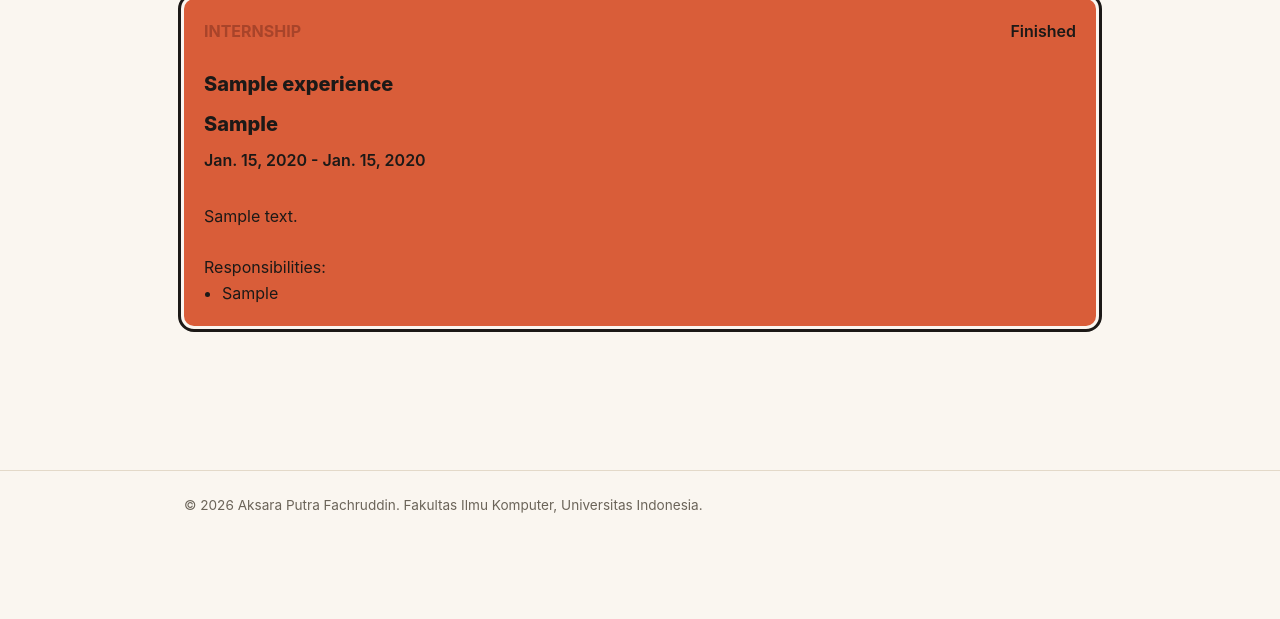
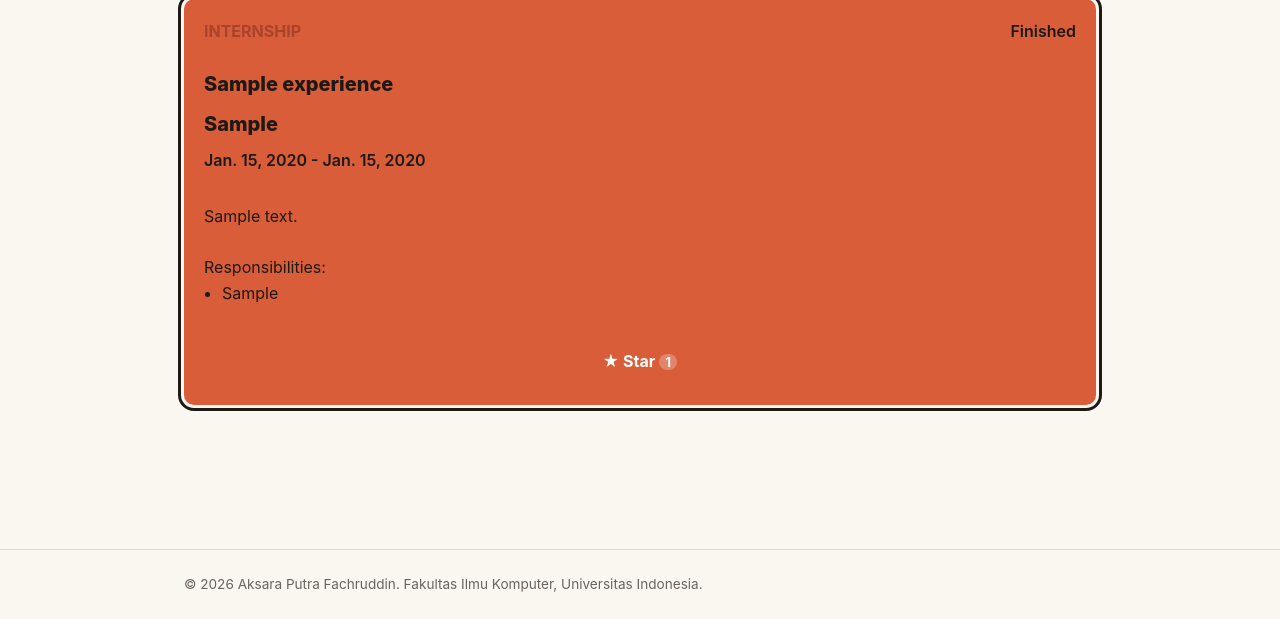
Before and after one commit to aksara-putra-f/myportofolio, a Django app: page /experience/ in a window 1280 px wide. Shown: the part 323-942 px from the top of the page. Before the commit the page ends 836 px from the top, so only its background shows below. Run offline with Django 5.2, Linux system fonts and the light colour scheme; tables that the repository leaves empty hold one stand-in row (values such as "Sample post").

Commit message:
feat: Menambah fitur memberi star untuk item-item pada section Experience

```diff
--- a/main/models.py
+++ b/main/models.py
@@ -24,6 +24,7 @@ class Experience(models.Model):
     started_at = models.DateField(blank=True, null=True)
     ended_at = models.DateField(blank=True, null=True)
     highlight_experience = models.BooleanField(default=False)
+    starred_by = models.ManyToManyField(User, related_name="starred_experience", blank=True)
 
     #
     def __str__(self):
--- a/main/urls.py
+++ b/main/urls.py
@@ -18,6 +18,7 @@ urlpatterns = [
     path("experience/<uuid:experience_id>/delete/", delete_experience, name="delete_experience"),
     path("experience/<uuid:experience_id>/update/", update_experience, name="update_experience"),
     path("experience/edit/", edit_experience, name="edit_experience"),
+    path("experience/<uuid:experience_id>/star/", toggle_star_experience, name="toggle_star_experience"),
 
     path("project/", show_project, name="show_project"),
     path("project/add/", create_project, name="create_project"),
--- a/main/views.py
+++ b/main/views.py
@@ -190,6 +190,19 @@ def edit_experience(request):
         "experience_list": experiences
     }
     return render(request, "edit-templates/experience_edit.html", context)
+
+
+@login_required(login_url="/login/")
+def toggle_star_experience(request, experience_id):
+    experience = get_object_or_404(Experience, pk=experience_id)
+
+    if request.method == "POST":
+        if request.user in experience.starred_by.all():
+            experience.starred_by.remove(request.user)
+        else:
+            experience.starred_by.add(request.user)
+
+    return redirect("main:show_experience")
 
 
 # --------- #
--- a/static/css/style.css
+++ b/static/css/style.css
@@ -680,7 +680,8 @@ h1, .brand {
         "category status"
         "title-place title-place"
         "term term"
-        "description description";
+        "description description"
+        "star-btn star-btn";
     grid-template-columns: 1fr 0.5fr;
 }
 
@@ -725,6 +726,14 @@ h1, .brand {
 
 .section-page .role-description ul {
     padding-left: 18px;
+}
+
+.section-page #experience-section-page .star-form {
+    grid-area: star-btn;
+    margin-top: 2rem;
+
+    display: flex;
+    justify-content: center;
 }
 
 
--- /dev/null
+++ b/templates/components/experience_star.html
@@ -0,0 +1,10 @@
+<form method="post" action="{% url 'main:toggle_star_experience' experience.id %}" class="star-form">
+    {% csrf_token %}
+    <button type="submit"
+            class="button button-star{% if user in experience.starred_by.all %} is-starred{% endif %}"
+            title="{% if experience.starred_by.all %}Starred by {{ experience.starred_by.all|join:', ' }}{% else %}Be the first who give a start{% endif %}">
+        <span aria-hidden="true">★</span>
+        {% if user in experience.starred_by.all %}Unstar{% else %}Star{% endif %}
+        <span class="star-count">{{ experience.starred_by.count }}</span>
+    </button>
+</form>
--- a/templates/experience.html
+++ b/templates/experience.html
@@ -76,6 +76,7 @@
                                     {% endfor %}
                                 </ul>
                             </span>
+                            {% include "components/experience_star.html" %}
                         </article>
                     {% empty %}
                         <p class="empty-state">
```
Also changed, not shown: main/migrations/0017_experience_starred_by.py (added).
